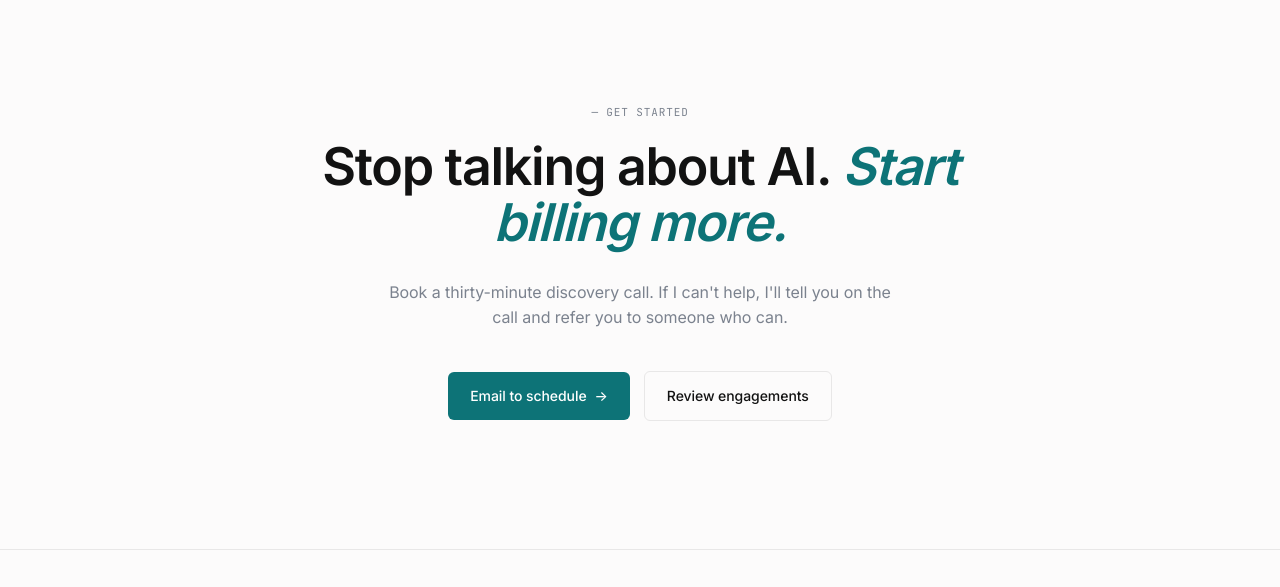
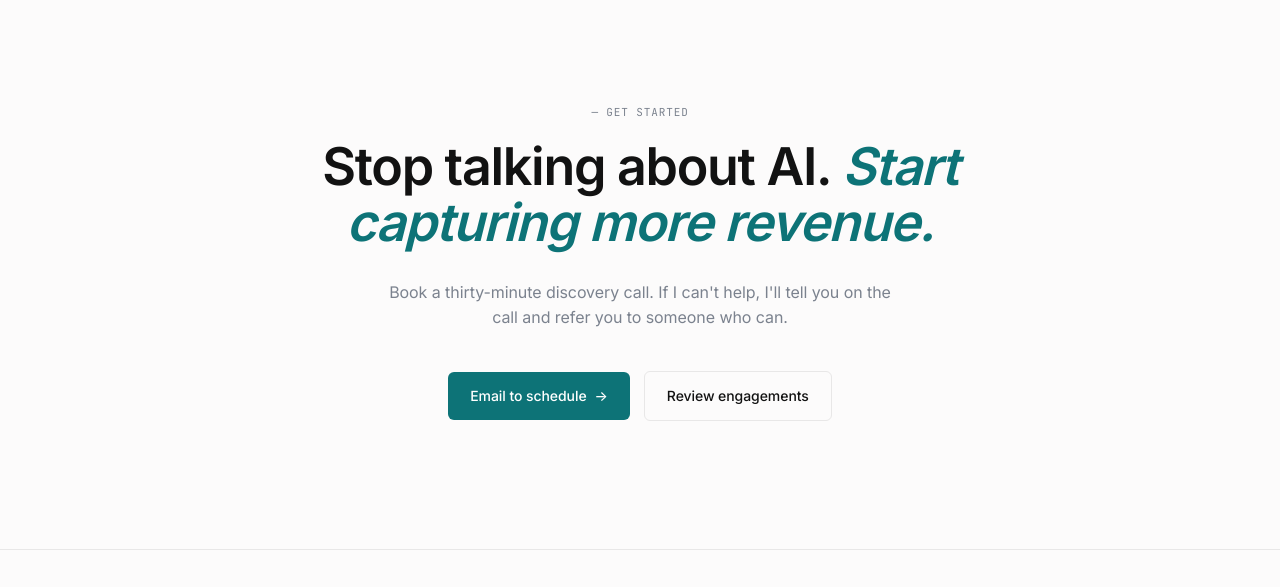
Before and after one commit to ILG-Workspace/lexarum.com, a website: page index.html in a window 1280 px wide. Shown: the part 7780-8367 px from the top of the page. Drawn offline with Linux system fonts and the light colour scheme.

Commit message:
Rewrite CTA headline: capturing more revenue, not billing more

```diff
--- a/index.html
+++ b/index.html
@@ -828,7 +828,7 @@ section { scroll-margin-top: 80px; }
 <section class="cta-section" id="contact">
   <div class="container-narrow">
     <span class="section-eyebrow">— Get started</span>
-    <h2>Stop talking about AI. <em>Start billing more.</em></h2>
+    <h2>Stop talking about AI. <em>Start capturing more revenue.</em></h2>
     <p>Book a thirty-minute discovery call. If I can't help, I'll tell you on the call and refer you to someone who can.</p>
     <div class="hero-ctas">
       <a href="mailto:nirav@innovatelegalgroup.com?subject=AI%20Consulting%20Inquiry" class="btn-primary">Email to schedule <span class="btn-arrow">→</span></a>
```
